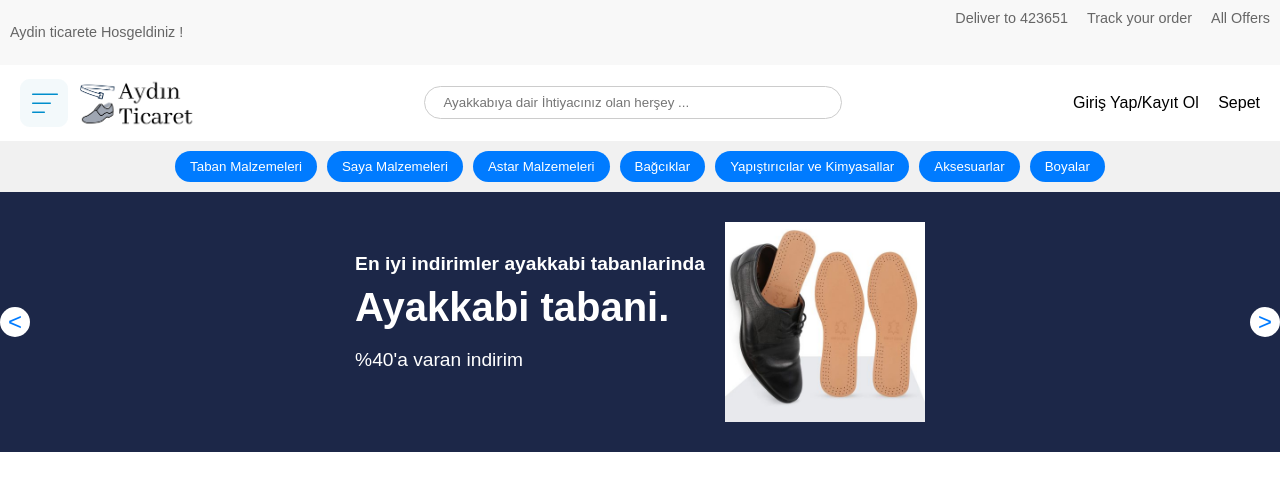
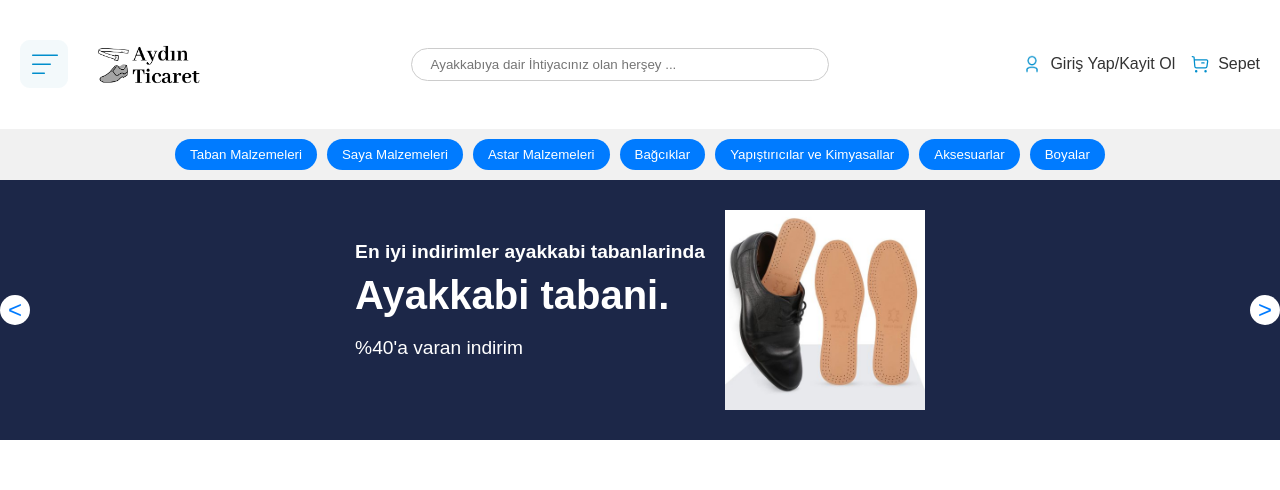
Before and after one commit to Emre-Sari/E-Commerce-with-ai, a plain HTML site: page index.html in a window 1280 px wide. Drawn offline with Linux system fonts and the light colour scheme.

Commit message:
Header created

```diff
--- a/index.html
+++ b/index.html
@@ -9,27 +9,26 @@
 <body>
     <!-- Üst Kısım -->
     <header>
-        <div class="top-bar">
-            <p>Aydin ticarete Hosgeldiniz !</p>
-            <div class="top-bar-links">
-                <span>Deliver to 423651</span>
-                <span>Track your order</span>
-                <span>All Offers</span>
-            </div>
-        </div>
+
 
         <!-- Logo ve Menü -->
         <div class="nav-bar">
             <div class="logo">
-                <img src="menu-icon.png" alt="Menu Icon">
-                <img src="logo.png" alt="Logo" class="logo-image">
+                <img src="img/menu-icon.png" alt="Menu Icon">
+                <img src="img/logo.png" alt="Logo" class="logo-image">
             </div>
             <div class="search-bar">
                 <input type="text" placeholder="   Ayakkabıya dair İhtiyacınız olan herşey ...">
             </div>
             <div class="user-actions">
-                <span>Giriş Yap/Kayıt Ol</span>
-                <span>Sepet</span>
+                <div class="action-item">
+                    <img src="img/user.png" alt="Sign In Icon" class="icon">
+                    <a href="#">Giriş Yap/Kayit Ol</a>
+                </div>
+                <div class="action-item">
+                    <img src="img/cart.svg" alt="Cart Icon" class="icon">
+                    <a href="#">Sepet</a>
+                </div>
             </div>
         </div>
 
@@ -52,7 +51,7 @@
             <h1>Ayakkabi tabani.</h1>
             <p>%40'a varan indirim</p>
         </div>
-        <img src="shoe.jpg" alt="Shoe">
+        <img src="img/shoe.jpg" alt="Shoe">
         <div class="slider-arrows">
             <span class="arrow left">&lt;</span>
             <span class="arrow right">&gt;</span>
--- a/style.css
+++ b/style.css
@@ -39,9 +39,10 @@ body {
 }
 
 .logo-image {
-    width: 120px;
+    width: 145px;
     height: auto;
 }
+
 .search-bar input {
     padding: 8px;
     width: 400px;
@@ -49,9 +50,32 @@ body {
     border: 1px solid #ccc;
 }
 
-.user-actions span {
+.user-actions {
+    display: flex;
+    align-items: center;
+}
+
+.user-actions .action-item {
+    display: flex;
+    align-items: center;
     margin-left: 15px;
     cursor: pointer;
+}
+
+.user-actions .action-item img {
+    width: 20px;
+    height: 20px;
+    margin-right: 8px;
+}
+
+.user-actions .action-item a {
+    color: #333;
+    text-decoration: none;
+    font-size: 16px;
+}
+
+.user-actions .action-item a:hover {
+    color: #007bff;
 }
 
 /* Kategoriler */
```
Also changed, not shown: img/cart.svg (added), img/logo.png (added), img/menu-icon.png (renamed from menu-icon.png), img/shoe.jpg (renamed from shoe.jpg), img/user.png (added), logo.png (deleted), smartwatch.svg (deleted), 2 other files.
